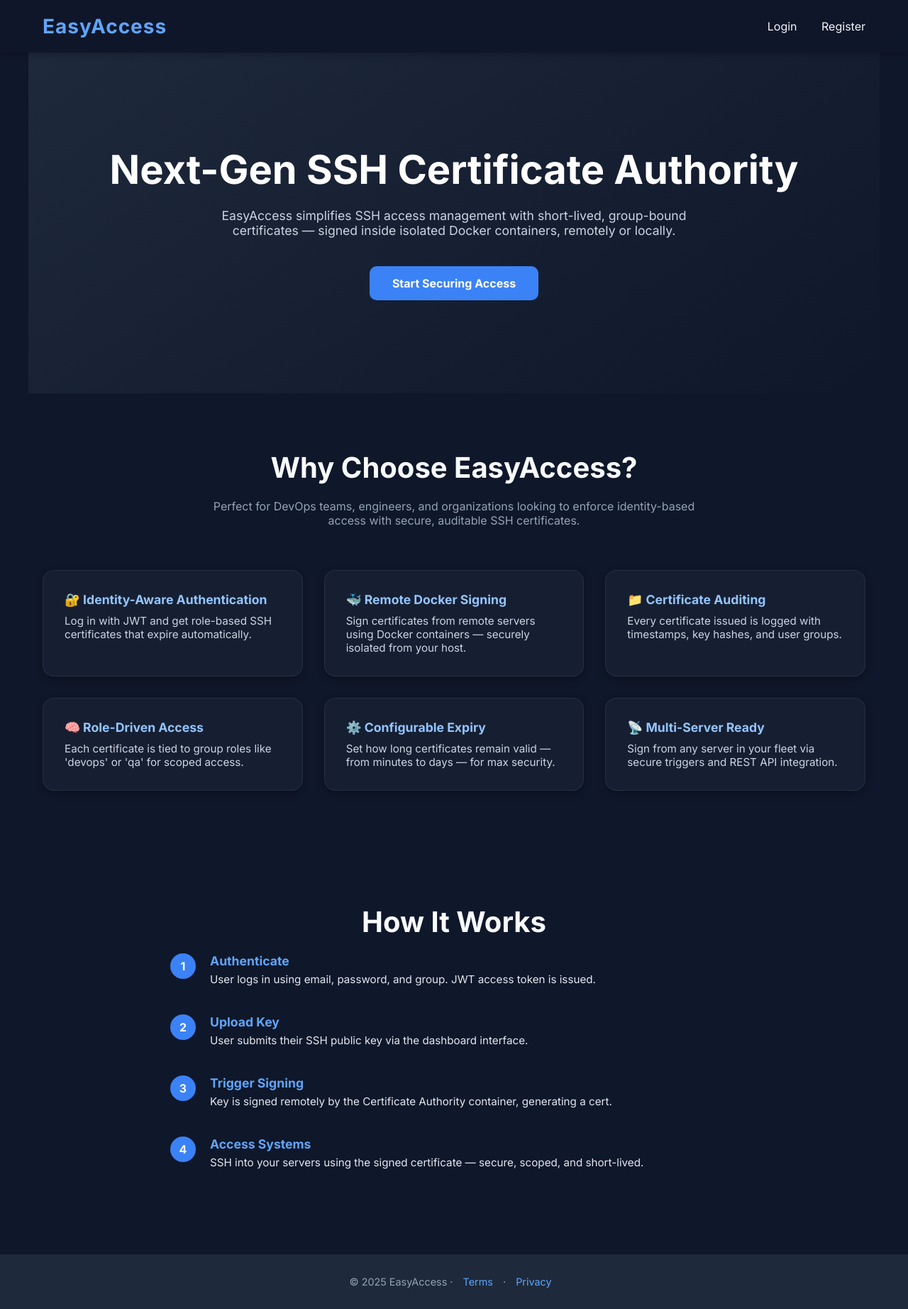
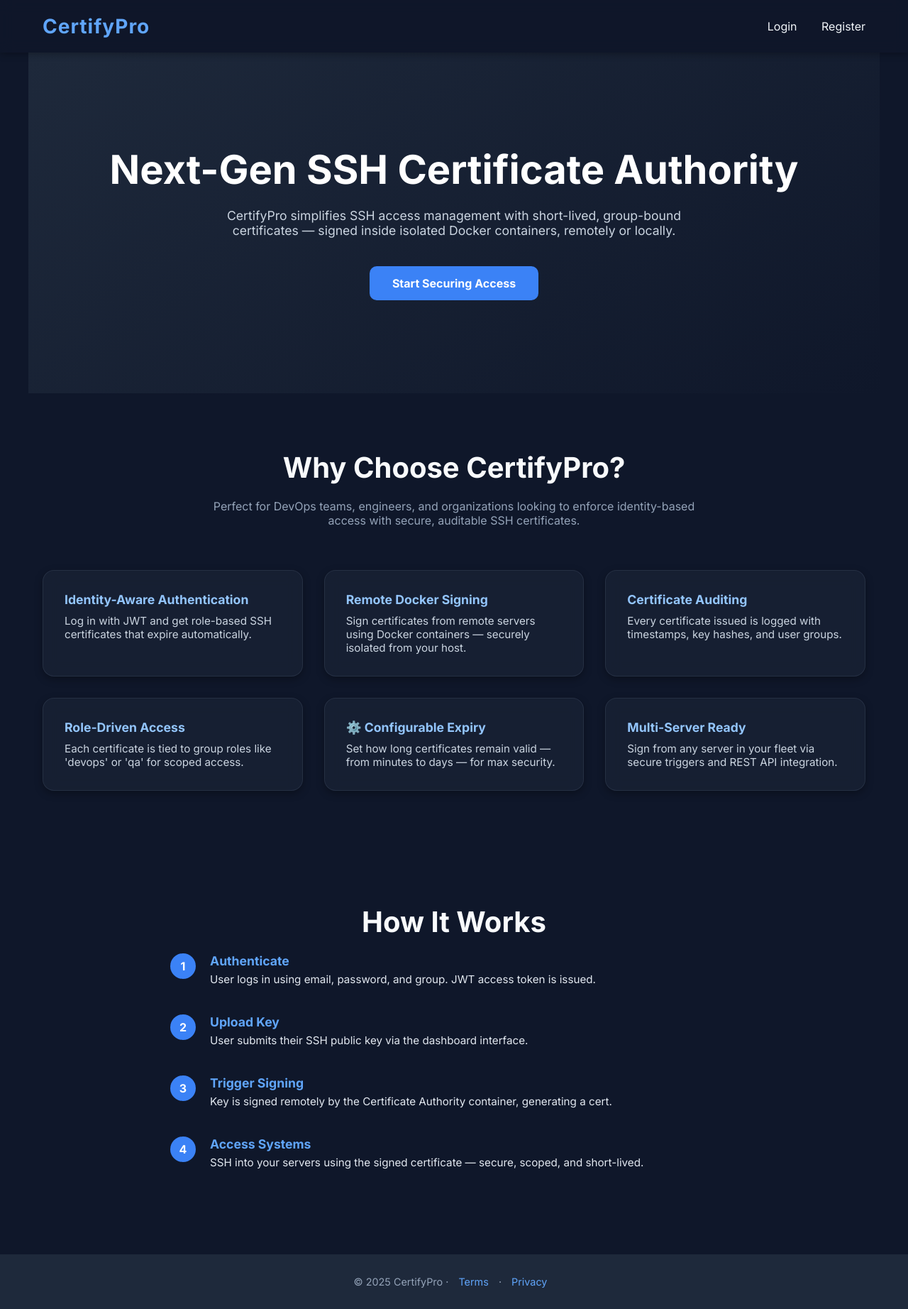
Before and after one commit to mradulnatani/SSH-authority, a Django app: page / in a window 1280 px wide. Shown: the whole page at 71% size. Run offline with Django 5.2, Linux system fonts and the light colour scheme.

Commit message:
updated the ui with the helper

```diff
--- a/webtool/authentication/templates/index.html
+++ b/webtool/authentication/templates/index.html
@@ -3,7 +3,7 @@
 <head>
   <meta charset="UTF-8" />
   <meta name="viewport" content="width=device-width, initial-scale=1.0"/>
-  <title>EasyAccess — Secure SSH Certificate Authority</title>
+  <title>CertifyPro — Secure SSH Certificate Authority</title>
   <link href="https://fonts.googleapis.com/css2?family=Inter:wght@400;600;700&display=swap" rel="stylesheet">
   <style>
     * {
@@ -206,7 +206,7 @@
 <body>
 
 <header>
-  <div class="logo">EasyAccess</div>
+  <div class="logo">CertifyPro</div>
   <nav>
     <a href="/login/">Login</a>
     <a href="/register/">Register</a>
@@ -215,29 +215,29 @@
 
 <section class="hero">
   <h1>Next-Gen SSH Certificate Authority</h1>
-  <p>EasyAccess simplifies SSH access management with short-lived, group-bound certificates — signed inside isolated Docker containers, remotely or locally.</p>
+  <p>CertifyPro simplifies SSH access management with short-lived, group-bound certificates — signed inside isolated Docker containers, remotely or locally.</p>
   <a href="/register/" class="cta-btn">Start Securing Access</a>
 </section>
 
 <section>
-  <h2 class="section-title">Why Choose EasyAccess?</h2>
+  <h2 class="section-title">Why Choose CertifyPro?</h2>
   <p class="section-desc">Perfect for DevOps teams, engineers, and organizations looking to enforce identity-based access with secure, auditable SSH certificates.</p>
 
   <div class="features">
     <div class="feature">
-      <h3>🔐 Identity-Aware Authentication</h3>
+      <h3>Identity-Aware Authentication</h3>
       <p>Log in with JWT and get role-based SSH certificates that expire automatically.</p>
     </div>
     <div class="feature">
-      <h3>🐳 Remote Docker Signing</h3>
+      <h3>Remote Docker Signing</h3>
       <p>Sign certificates from remote servers using Docker containers — securely isolated from your host.</p>
     </div>
     <div class="feature">
-      <h3>📁 Certificate Auditing</h3>
+      <h3>Certificate Auditing</h3>
       <p>Every certificate issued is logged with timestamps, key hashes, and user groups.</p>
     </div>
     <div class="feature">
-      <h3>🧠 Role-Driven Access</h3>
+      <h3>Role-Driven Access</h3>
       <p>Each certificate is tied to group roles like 'devops' or 'qa' for scoped access.</p>
     </div>
     <div class="feature">
@@ -245,7 +245,7 @@
       <p>Set how long certificates remain valid — from minutes to days — for max security.</p>
     </div>
     <div class="feature">
-      <h3>📡 Multi-Server Ready</h3>
+      <h3>Multi-Server Ready</h3>
       <p>Sign from any server in your fleet via secure triggers and REST API integration.</p>
     </div>
   </div>
@@ -286,7 +286,7 @@
 </section>
 
 <footer>
-  &copy; 2025 EasyAccess · <a href="#">Terms</a> · <a href="#">Privacy</a>
+  &copy; 2025 CertifyPro · <a href="#">Terms</a> · <a href="#">Privacy</a>
 </footer>
 
 </body>
--- a/webtool/authentication/templates/login.html
+++ b/webtool/authentication/templates/login.html
@@ -144,12 +144,10 @@
       .then(response => response.json().then(data => ({ status: response.status, body: data })))
       .then(({ status, body }) => {
         if (status === 200) {
-          // ✅ Save the token (for now using localStorage)
           localStorage.setItem("access", body.access);
           localStorage.setItem("refresh", body.refresh);
 
-          // ✅ Optional: redirect to a protected page
-          window.location.href = "/dashboard/";  // Or any other page
+          window.location.href = "/dashboard/";
         } else {
           document.getElementById("response").innerText = "Login failed: " + JSON.stringify(body);
         }
```
Also changed, not shown: webtool/authentication/templates/dashboard.html (+23 -0 lines).
